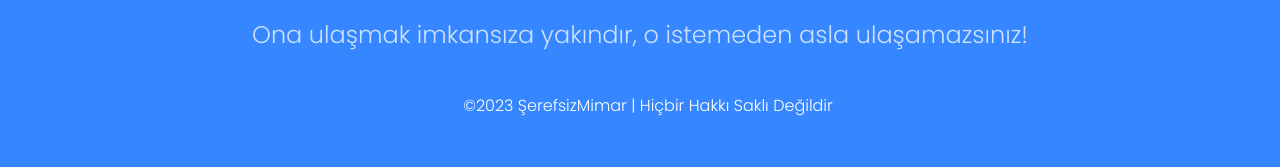
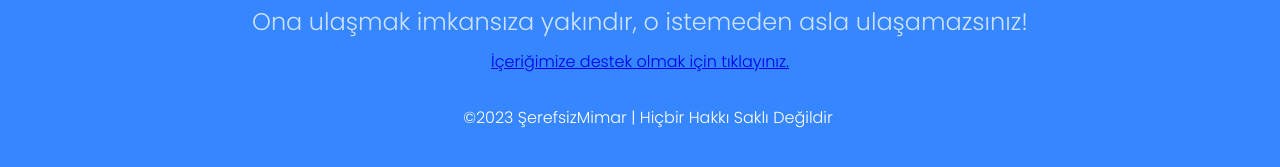
Before and after one commit to denizyalcinkaya/denizyalcinkaya.github.io, a plain HTML site: page index.html in a window 1280 px wide. Shown: the part 1427-1594 px from the top of the page. Drawn offline with nearby package versions, Linux system fonts and the light colour scheme; a web font is replaced by a local one.

Commit message:
Update index.html

```diff
--- a/index.html
+++ b/index.html
@@ -56,6 +56,7 @@
         </a></li>
 
       </ul>
+      <a href="mailto:sefay.19@gmal.com" target="_blank">İçeriğimize destek olmak için tıklayınız.</a>
       <p>&copy;2023 ŞerefsizMimar | Hiçbir Hakkı Saklı Değildir</p>
     </footer>
     <script type="module" src="https://unpkg.com/ionicons@5.5.2/dist/ionicons/ionicons.esm.js"></script>
```
